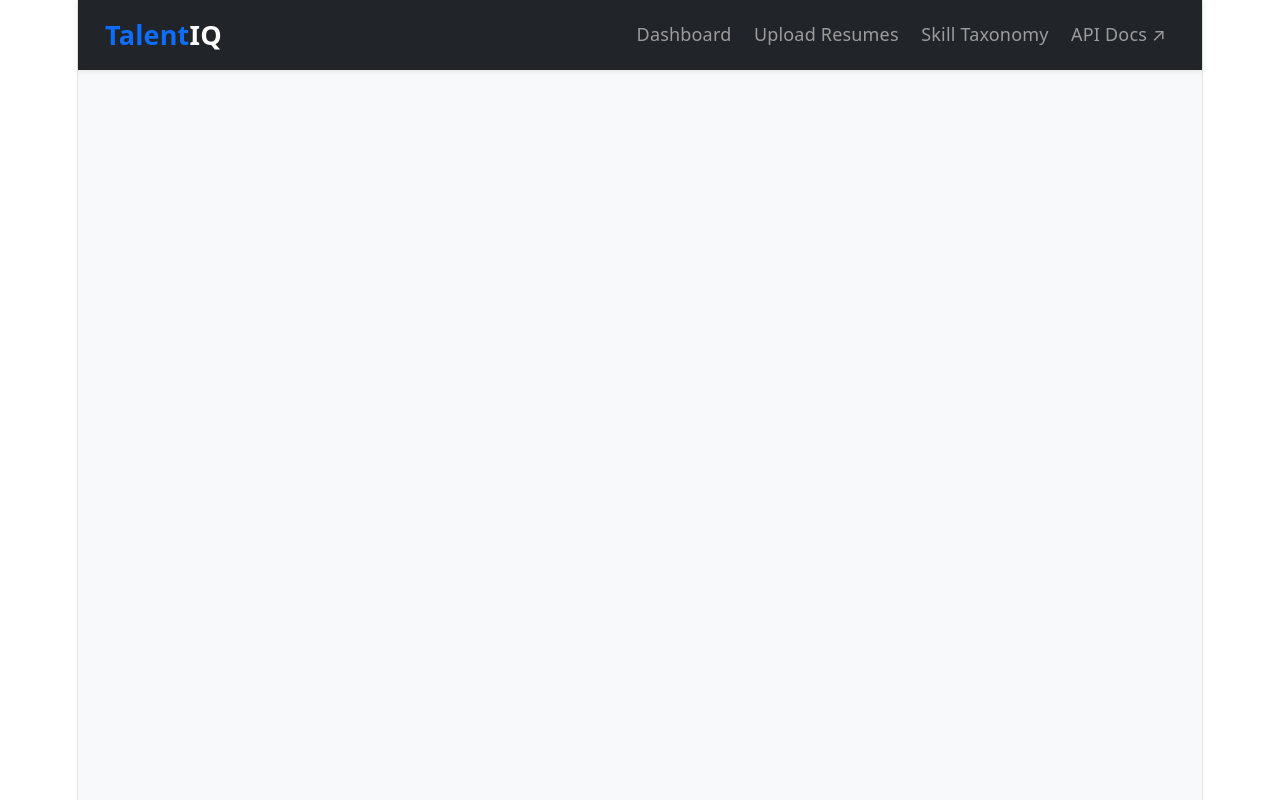
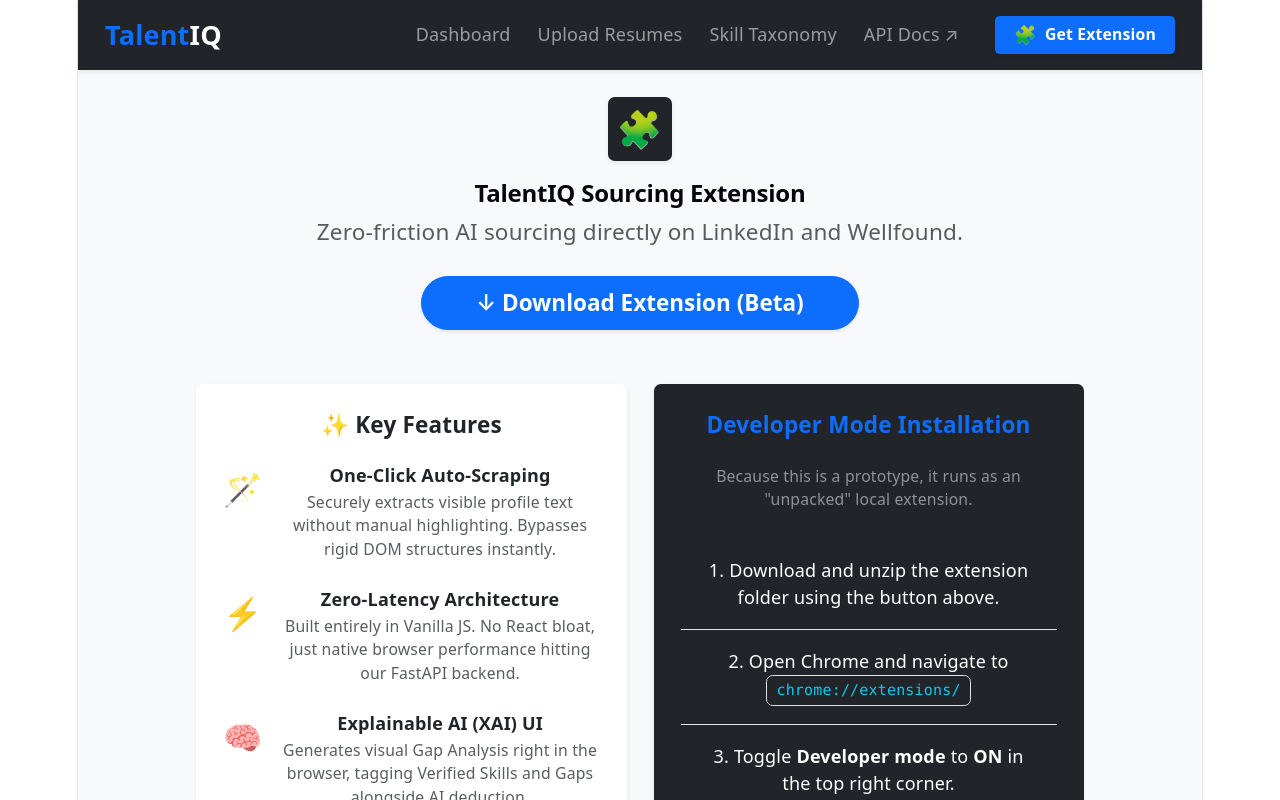
Before and after one commit to usingHub/talentIntelligence, a React (Vite) app in the folder web_interface/: page /extension in a window 1280 px wide. Shown: the top 800 px of the page. Built offline with nearby package versions, Linux system fonts and the light colour scheme.

Commit message:
Added extension download feature so hiring professional can directly scan candidate from workspace or job portal such as LinkedIn

```diff
--- a/web_interface/src/App.jsx
+++ b/web_interface/src/App.jsx
@@ -6,6 +6,7 @@
 import Upload from "./pages/Upload";
 import CandidateProfile from "./pages/CandidateProfile";
 import TaxonomyBrowser from "./pages/TaxonomyBrowser";
+import ExtensionSetup from "./pages/ExtensionSetup";
 
 export default function App() {
   return (
@@ -18,6 +19,7 @@
             <Route path="/upload" element={<Upload />} />
             <Route path="/candidate/:id" element={<CandidateProfile />} />
             <Route path="/taxonomy" element={<TaxonomyBrowser />} />
+            <Route path="/extension" element={<ExtensionSetup />} />
 
           </Routes>
         </main>
--- a/web_interface/src/components/Navbar.jsx
+++ b/web_interface/src/components/Navbar.jsx
@@ -21,8 +21,9 @@
         <span className="navbar-toggler-icon" />
       </button>
 
+      {/* Added align-items-center to keep the button vertically centered with text links */}
       <div className="collapse navbar-collapse" id="navbarNav">
-        <ul className="navbar-nav ms-auto gap-1">
+        <ul className="navbar-nav ms-auto gap-2 align-items-center">
           <li className="nav-item">
             <Link className={isActive("/")} to="/">
               Dashboard
@@ -48,6 +49,13 @@
               API Docs ↗
             </a>
           </li>
+
+          {/* ── High-Visibility CTA Button ── */}
+          <li className="nav-item ms-lg-3">
+            <Link className="btn btn-primary btn-sm fw-semibold px-3 shadow-sm d-flex align-items-center gap-2" to="/extension">
+              <span className="fs-6">🧩</span> Get Extension
+            </Link>
+          </li>
         </ul>
       </div>
     </nav>
--- /dev/null
+++ b/web_interface/src/pages/ExtensionSetup.jsx
@@ -0,0 +1,111 @@
+import React, { useState } from "react";
+
+export default function ExtensionSetup() {
+  // We need this state to handle the button's "Downloading..." text!
+  const [isDownloading, setIsDownloading] = useState(false);
+
+  const handleDownload = () => {
+    setIsDownloading(true);
+
+    // Create an invisible link to trigger the browser's native download
+    const link = document.createElement('a');
+    link.href = '/talentai-extension.zip'; // Points to your public folder
+    link.download = 'talentai-extension.zip';
+    document.body.appendChild(link);
+    link.click();
+    document.body.removeChild(link);
+
+    // Reset the button text after a short delay
+    setTimeout(() => {
+      setIsDownloading(false);
+    }, 1000);
+  };
+
+  return (
+    <div className="container-fluid px-4 py-4 animate__animated animate__fadeIn">
+
+      {/* ── Header ── */}
+      <div className="mb-5 text-center">
+        <div className="d-inline-flex align-items-center justify-content-center bg-dark text-white rounded p-3 mb-3 shadow-sm" style={{ width: 64, height: 64 }}>
+          <span className="fs-2">🧩</span>
+        </div>
+        <h2 className="fw-bold">TalentIQ Sourcing Extension</h2>
+        <p className="text-muted fs-5 mb-4">Zero-friction AI sourcing directly on LinkedIn and Wellfound.</p>
+        <button
+          className="btn btn-primary btn-lg px-5 shadow-sm rounded-pill fw-semibold"
+          onClick={handleDownload}
+          disabled={isDownloading}
+        >
+          {isDownloading ? "Downloading ZIP..." : "↓ Download Extension (Beta)"}
+        </button>
+      </div>
+
+      <div className="row justify-content-center g-4">
+
+        {/* ── Left Card: Features ── */}
+        <div className="col-12 col-lg-5">
+          <div className="card border-0 shadow-sm h-100">
+            <div className="card-body p-4">
+              <h5 className="fw-bold mb-4">✨ Key Features</h5>
+
+              <div className="d-flex gap-3 mb-4">
+                <div className="fs-3">🪄</div>
+                <div>
+                  <h6 className="fw-semibold mb-1">One-Click Auto-Scraping</h6>
+                  <p className="text-muted small mb-0">Securely extracts visible profile text without manual highlighting. Bypasses rigid DOM structures instantly.</p>
+                </div>
+              </div>
+
+              <div className="d-flex gap-3 mb-4">
+                <div className="fs-3">⚡</div>
+                <div>
+                  <h6 className="fw-semibold mb-1">Zero-Latency Architecture</h6>
+                  <p className="text-muted small mb-0">Built entirely in Vanilla JS. No React bloat, just native browser performance hitting our FastAPI backend.</p>
+                </div>
+              </div>
+
+              <div className="d-flex gap-3 mb-4">
+                <div className="fs-3">🧠</div>
+                <div>
+                  <h6 className="fw-semibold mb-1">Explainable AI (XAI) UI</h6>
+                  <p className="text-muted small mb-0">Generates visual Gap Analysis right in the browser, tagging Verified Skills and Gaps alongside AI deduction.</p>
+                </div>
+              </div>
+
+            </div>
+          </div>
+        </div>
+
+        {/* ── Right Card: Instructions ── */}
+        <div className="col-12 col-lg-5">
+          <div className="card border-0 shadow-sm bg-dark text-white h-100">
+            <div className="card-body p-4">
+              <h5 className="fw-bold mb-4 text-primary">Developer Mode Installation</h5>
+              <p className="small text-white-50 mb-4">Because this is a prototype, it runs as an "unpacked" local extension.</p>
+
+              <ol className="list-group list-group-numbered list-group-flush border-0">
+                <li className="list-group-item bg-transparent text-white border-white-50 py-3">
+                  Download and unzip the extension folder using the button above.
+                </li>
+                <li className="list-group-item bg-transparent text-white border-white-50 py-3">
+                  Open Chrome and navigate to <code className="bg-dark border rounded px-2 py-1 mx-1 text-info">chrome://extensions/</code>
+                </li>
+                <li className="list-group-item bg-transparent text-white border-white-50 py-3">
+                  Toggle <strong>Developer mode</strong> to <strong>ON</strong> in the top right corner.
+                </li>
+                <li className="list-group-item bg-transparent text-white border-white-50 py-3">
+                  Click the <span className="badge bg-light text-dark mx-1">Load unpacked</span> button in the top left.
+                </li>
+                <li className="list-group-item bg-transparent text-white border-0 py-3">
+                  Select the unzipped folder, then pin the 🧩 icon to your toolbar!
+                </li>
+              </ol>
+
+            </div>
+          </div>
+        </div>
+
+      </div>
+    </div>
+  );
+}
```
Also changed, not shown: 1 other file (tests, documents, lock files or other folders).
